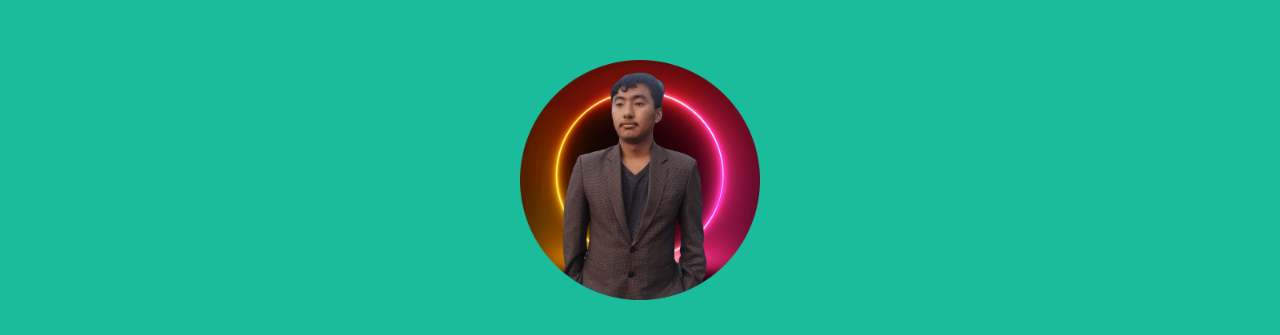
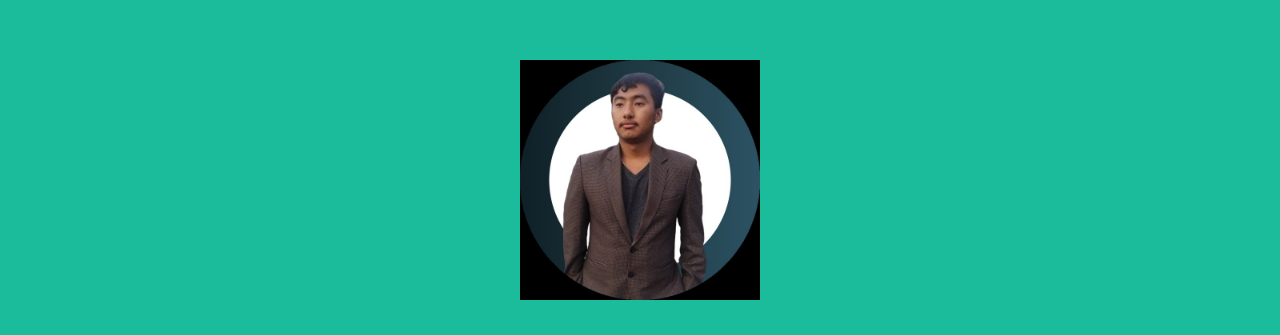
Before and after one commit to prathamwer/portfolio-website, a plain HTML site: page index.html in a window 1280 px wide. Shown: the part 140-475 px from the top of the page. Drawn offline with nearby package versions, Linux system fonts and the light colour scheme.

Commit message:
Update index.html

```diff
--- a/index.html
+++ b/index.html
@@ -24,7 +24,7 @@
         <header class="masthead bg-primary text-white text-center">
             <div class="container d-flex align-items-center flex-column">
                 <!-- Masthead Avatar Image-->
-                <img class="masthead-avatar mb-5" src="brp.png" alt="..." />
+                <img class="masthead-avatar mb-5" src="brp.jpg" alt="..." />
                 <!-- Masthead Heading-->
                 <h1 class="masthead-heading text-uppercase mb-0">Pratham Rana</h1>
                 <!-- Masthead Subheading-->
```
